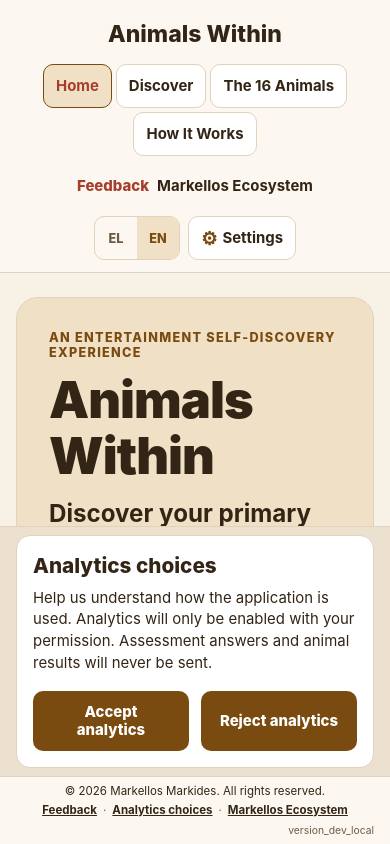
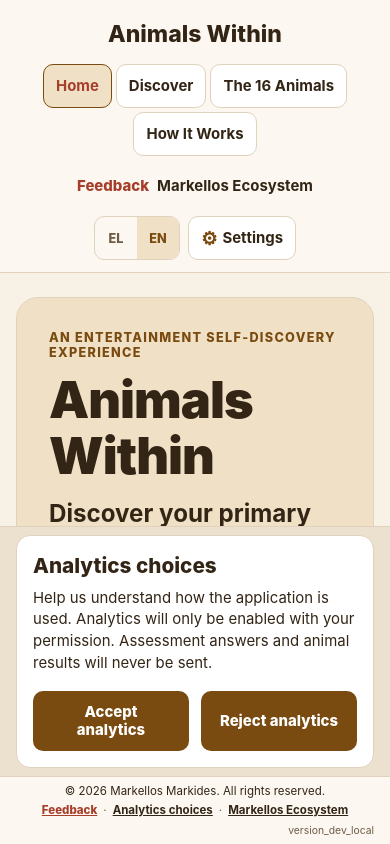
Before and after one commit to mmark76/DiscoverYourTrueNature, a React Native app: screen / in a window 390 px wide. Built offline with nearby package versions, Linux system fonts and the light colour scheme.

Commit message:
Keep Feedback label in English and accent it in footer

```diff
--- a/src/shared/components/AppFooter.tsx
+++ b/src/shared/components/AppFooter.tsx
@@ -17,6 +17,7 @@ import { ExternalTextLink } from './ExternalTextLink';
 import { PageContent } from './PageContent';
 
 const ecosystemUrl = 'https://markellosecosystem.com';
+const feedbackLabel = 'Feedback';
 
 export function AppFooter() {
   const { colors, settings } = useAppearance();
@@ -58,11 +59,11 @@ export function AppFooter() {
         >
           <View style={styles.linkGroup}>
             <ExternalTextLink
-              accessibilityLabel={content.footer.feedbackAccessibilityLabel}
-              label={content.footer.feedbackLabel}
+              accessibilityLabel={`${feedbackLabel} email`}
+              label={feedbackLabel}
               url={feedbackUrl}
               style={styles.link}
-              textStyle={styles.linkLabel}
+              textStyle={[styles.linkLabel, styles.feedbackLinkLabel]}
             />
             <View style={styles.linkPair}>
               <AppText accessibilityElementsHidden style={styles.separator}>·</AppText>
@@ -130,6 +131,7 @@ function createStyles(colors: SemanticColors) {
     linkPair: { alignItems: 'center', flexDirection: 'row', flexShrink: 1, gap: 6, minWidth: 0 },
     link: { flexShrink: 1, justifyContent: 'center' },
     linkLabel: { color: colors.footerText, fontSize: 10, lineHeight: 14, textDecorationLine: 'underline' },
+    feedbackLinkLabel: { color: colors.accent, fontWeight: '800' },
     separator: { color: colors.footerMuted, fontSize: 10, lineHeight: 14 },
     buildVersion: {
       color: colors.footerMuted,
```
